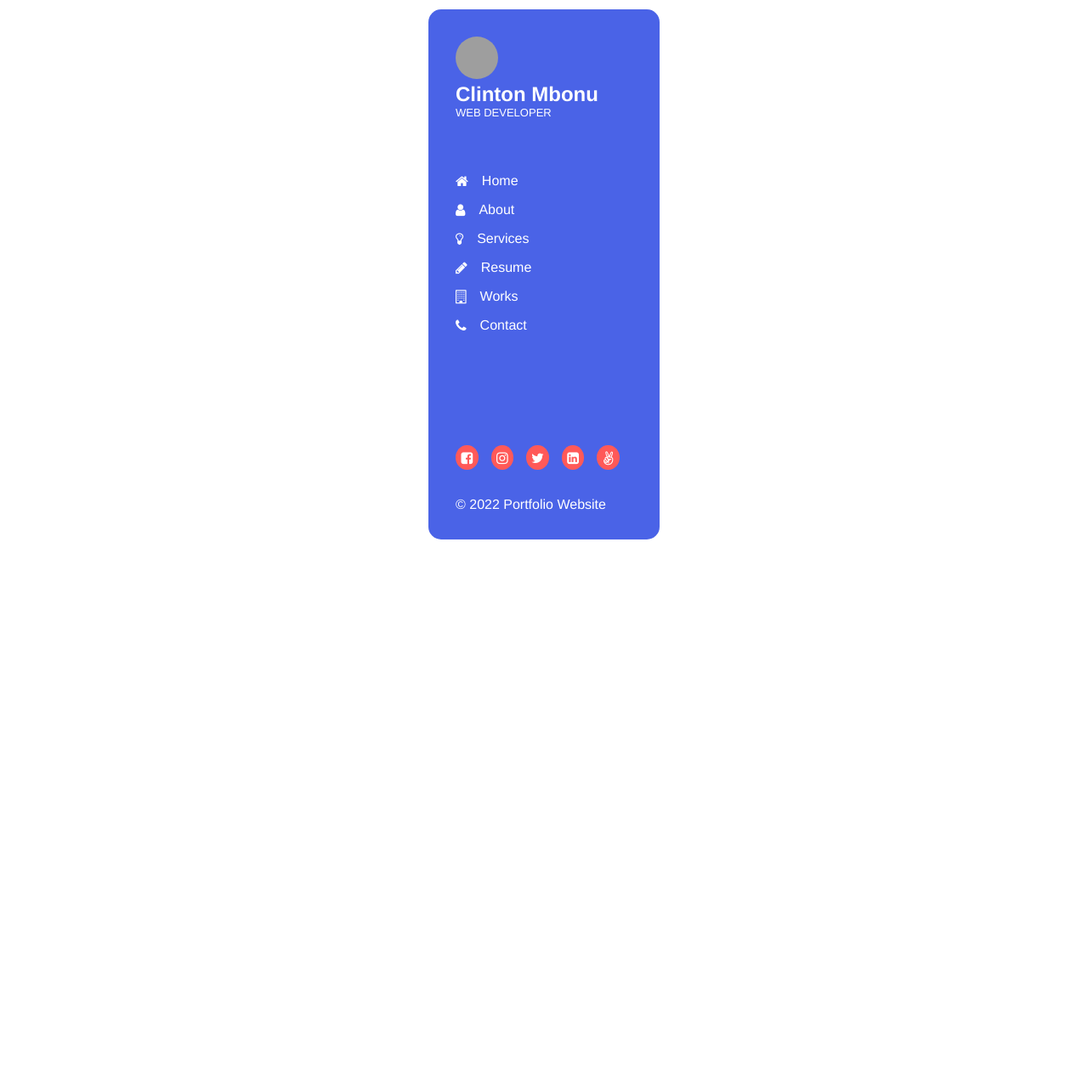
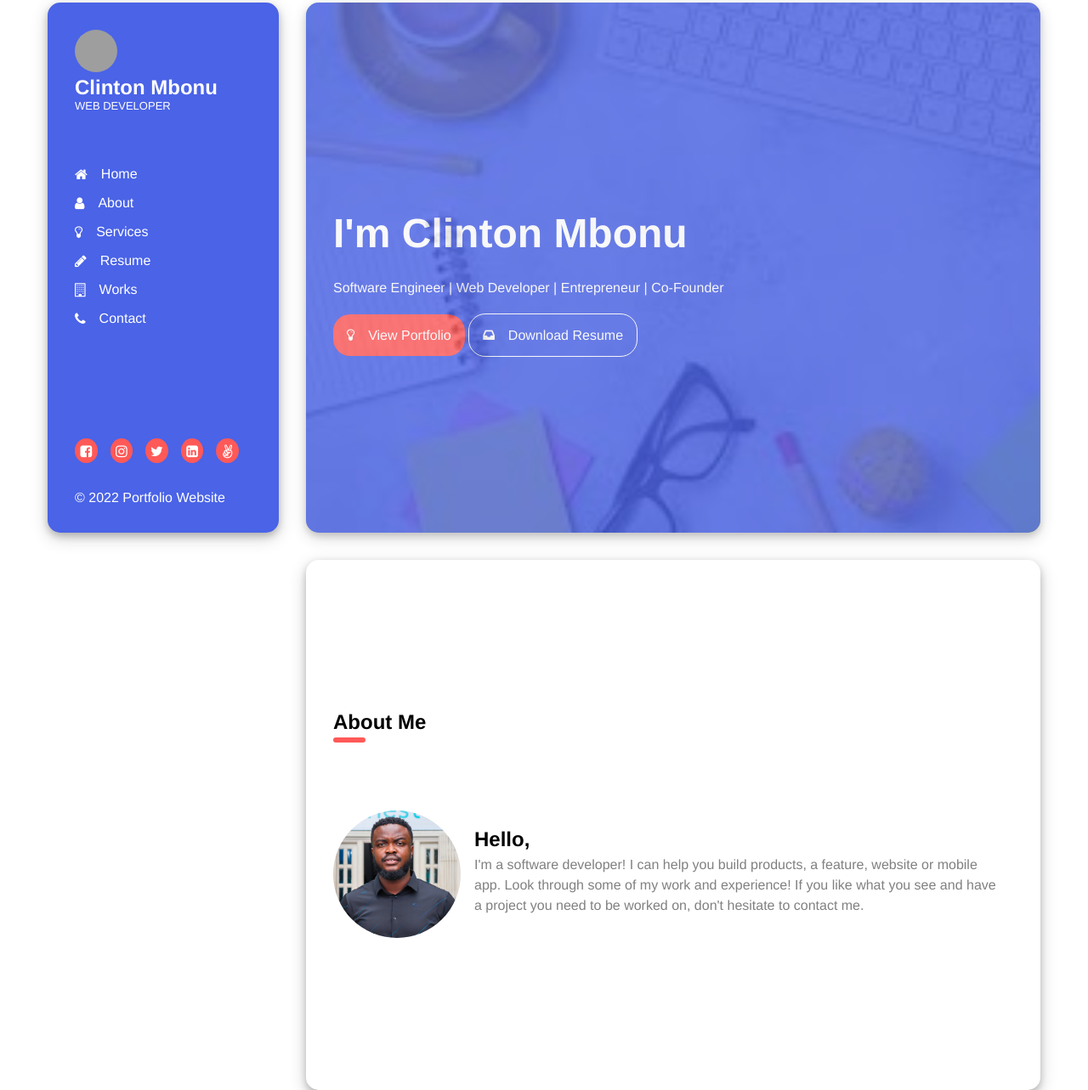
Before and after one commit to clintonjosephs/portfolio_learners, a plain HTML site: page index.html in a window 1280 px wide. Shown: the part 77-1360 px from the top of the page at 85% size. Before the commit the page ends 800 px from the top, so only its background shows below. Drawn offline with Linux system fonts and the light colour scheme; grey boxes are pictures that could not be loaded.

Commit message:
Finalize welcome card and kick off the about us card

```diff
--- a/assets/css/portfolio.css
+++ b/assets/css/portfolio.css
@@ -14,25 +14,25 @@ body {
   --accent-color: #ff5958;
   --white: #ffffff;
   --black: #000000;
-  --grey: #f2f2f2;
+  --grey: #808080;
 }
 
 .container {
   display: flex;
   flex-direction: row;
+  margin-top: 5rem;
   width: 100vw;
   height: 100vh;
   justify-content: center;
-  align-items: center;
 }
 
+/********** NAVIGATION SIDEBAR START **********/
 .navigation {
   display: flex;
   flex-direction: column;
   width: 13rem;
   height: 35rem;
   background: var(--secondary-color);
-  position: fixed;
   border-radius: 15px;
   padding: 2rem;
   color: var(--white);
@@ -95,3 +95,95 @@ body {
     object-fit: cover;
     border-radius: 50%;
 }
+
+/********** NAVIGATION SIDEBAR END **********/
+
+/*** WELCOME CARD START ****/
+.welcome-wrapper {
+    background-image: url(../images/welcomebg.jpeg);
+    background-size: cover;
+    margin-left: 2rem;
+    border-radius: 15px;
+}
+
+.welcome {
+    color: var(--white);
+    background: var(--secondary-color);
+    opacity: 0.8;
+}
+
+.welcome h1 {
+    font-size: 3rem;
+    margin: 1rem 0;
+}
+
+/*** WELCOME CARD END ****/
+
+/*** ABOUT CARD START ****/
+.info {
+    display: flex;
+    flex-direction: row;
+    margin-top: 5rem;
+}
+
+.about-image {
+    width: 150px;
+    height: 150px;
+    object-fit: cover;
+    border-radius: 50%;
+}
+/*** ABOUT CARD END ****/
+
+.card {
+    display: flex;
+    flex-direction: column;
+    justify-content: center;
+    width: 50rem;
+    height: 35rem;
+    border-radius: 15px;
+    padding: 2rem;
+    line-height: 1.5;
+}
+
+.shadow {
+    box-shadow: 0 4px 8px 0 rgba(0, 0, 0, 0.2), 0 6px 20px 0 rgba(0, 0, 0, 0.19);
+}
+
+.cta {
+    margin-top: 2rem;
+}
+
+.btn {
+    background: var(--accent-color);
+    color: var(--white);
+    padding: 1rem 1rem;
+    border-radius: 20px;
+    text-decoration: none;
+}
+
+.btn-accent {
+    color: var(--white);
+    padding: 1rem 1rem;
+    border-radius: 20px;
+    text-decoration: none;
+    border: solid 1px var(--white);
+}
+
+.about-card {
+    margin-left: 2rem;
+    margin-top: 2rem;
+}
+
+.underscore {
+    border: solid 3px var(--accent-color);
+    width: 2rem;
+    border-radius: 10px;
+}
+
+.details {
+    margin: 1rem;
+}
+
+.details > p {
+    color: var(--grey);
+}
--- a/index.html
+++ b/index.html
@@ -14,10 +14,14 @@
   </head>
   <body>
     <div class="container">
-      <div class="navigation">
+      <section class="navigation shadow">
         <div class="nav-header">
           <div class="nav-title">
-            <img src="assets/images/portrait.jpg" alt="Portrait image" class="nav-image"/>
+            <img
+              src="assets/images/portrait.jpg"
+              alt="Portrait image"
+              class="nav-image"
+            />
             <h2>Clinton Mbonu</h2>
             <p>WEB DEVELOPER</p>
           </div>
@@ -26,43 +30,93 @@
           <ul class="nav-links">
             <li>
               <a href="index.html"
-                ><i class="fa fa-home icon"></i> <span>Home</span></a>
+                ><i class="fa fa-home icon"></i> <span>Home</span></a
+              >
             </li>
             <li>
               <a href="about.html"
-                ><i class="fa fa-user icon"></i> <span>About</span></a>
+                ><i class="fa fa-user icon"></i> <span>About</span></a
+              >
             </li>
             <li>
               <a href="portfolio.html">
-                <i class="fa fa-lightbulb-o icon"></i><span>Services</span></a>
+                <i class="fa fa-lightbulb-o icon"></i><span>Services</span></a
+              >
             </li>
             <li>
               <a href="contact.html">
                 <i class="fa fa-pencil icon" aria-hidden="true"></i>
-                <span>Resume</span></a>
+                <span>Resume</span></a
+              >
             </li>
             <li>
               <a href="contact.html"
-                ><i class="fa fa-building-o icon"></i><span>Works</span></a>
+                ><i class="fa fa-building-o icon"></i><span>Works</span></a
+              >
             </li>
             <li>
               <a href="contact.html"
-                ><i class="fa fa-phone icon"></i><span>Contact</span></a>
+                ><i class="fa fa-phone icon"></i><span>Contact</span></a
+              >
             </li>
           </ul>
           <div>
             <ul class="social">
-              <li><i class="fa fa-facebook-square" aria-hidden="true"></i></li>
+              <li>
+                <i class="fa fa-facebook-square" aria-hidden="true"></i>
+              </li>
               <li><i class="fa fa-instagram" aria-hidden="true"></i></li>
               <li><i class="fa fa-twitter" aria-hidden="true"></i></li>
-              <li><i class="fa fa-linkedin-square" aria-hidden="true"></i></li>
+              <li>
+                <i class="fa fa-linkedin-square" aria-hidden="true"></i>
+              </li>
               <li><i class="fa fa-angellist" aria-hidden="true"></i></li>
             </ul>
             <div>&copy; 2022 Portfolio Website</div>
           </div>
         </div>
-      </div>
-      <div class="content"></div>
+      </section>
+      <section class="content">
+        <div class="welcome-wrapper">
+          <div class="welcome card shadow">
+            <h1>I'm Clinton Mbonu</h1>
+            <p>
+              Software Engineer | Web Developer | Entrepreneur | Co-Founder
+            </p>
+            <div class="cta">
+              <a href="portfolio.html" class="btn"
+                ><i class="fa fa-lightbulb-o icon"></i>View Portfolio</a
+              >
+              <a href="contact.html" class="btn-accent"
+                ><i class="fa fa-inbox icon" aria-hidden="true"></i>Download
+                Resume</a
+              >
+            </div>
+          </div>
+        </div>
+        <div class="card shadow about-card">
+          <h2>About Me</h2>
+          <div class="underscore"></div>
+          <div class="info">
+            <div class="imgside">
+              <img
+                src="assets/images/portraitabout.jpeg"
+                alt="Portrait image"
+                class="about-image"
+              />
+            </div>
+            <div class="details">
+              <h2>Hello,</h2>
+              <p>
+                I'm a software developer! I can help you build products, a
+                feature, website or mobile app. Look through some of my work and
+                experience! If you like what you see and have a project you need
+                to be worked on, don't hesitate to contact me.
+              </p>
+            </div>
+          </div>
+        </div>
+      </section>
     </div>
   </body>
 </html>
```
Also changed, not shown: assets/images/portraitabout.jpeg (added), assets/images/welcomebg.jpeg (added).
